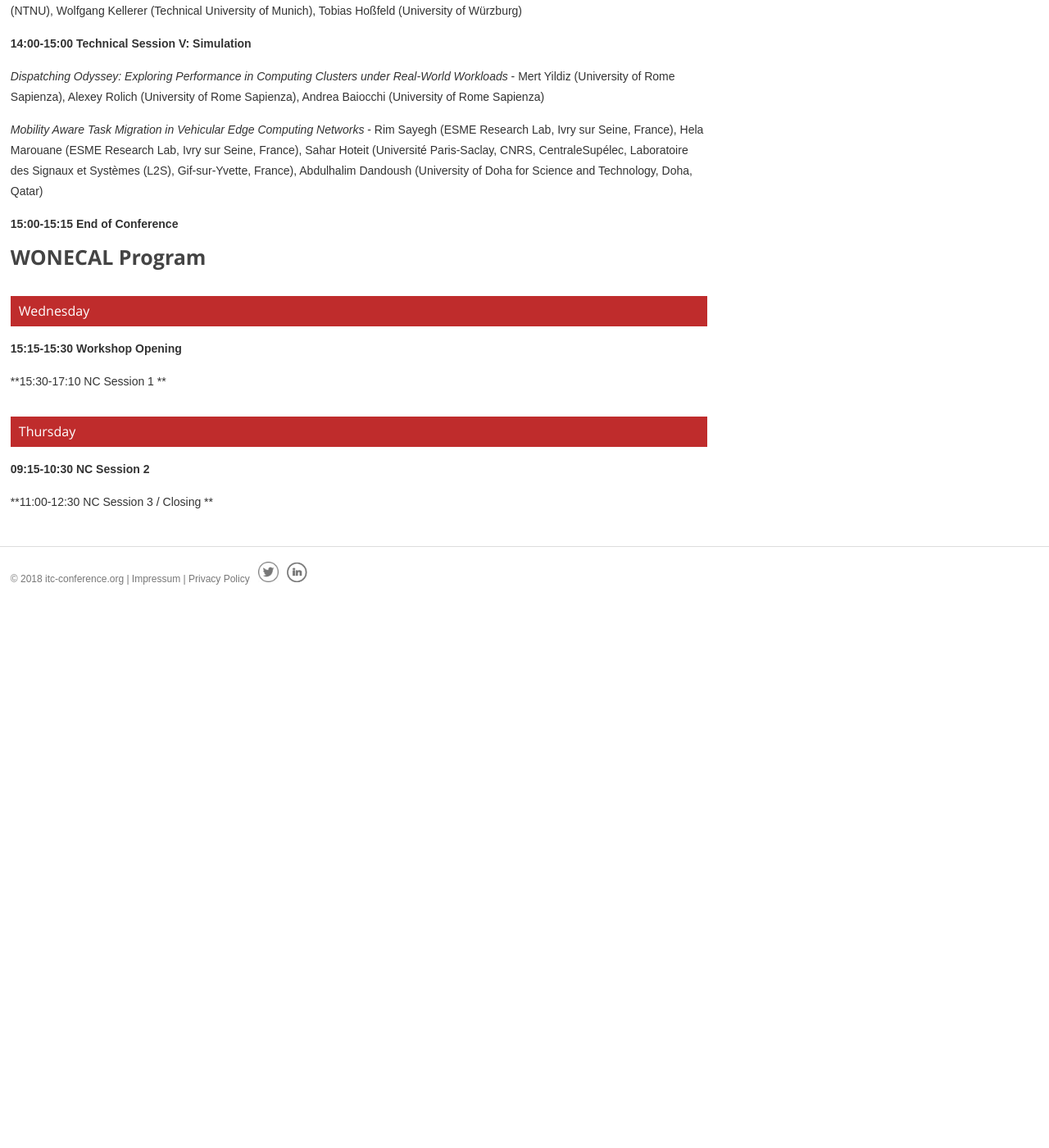
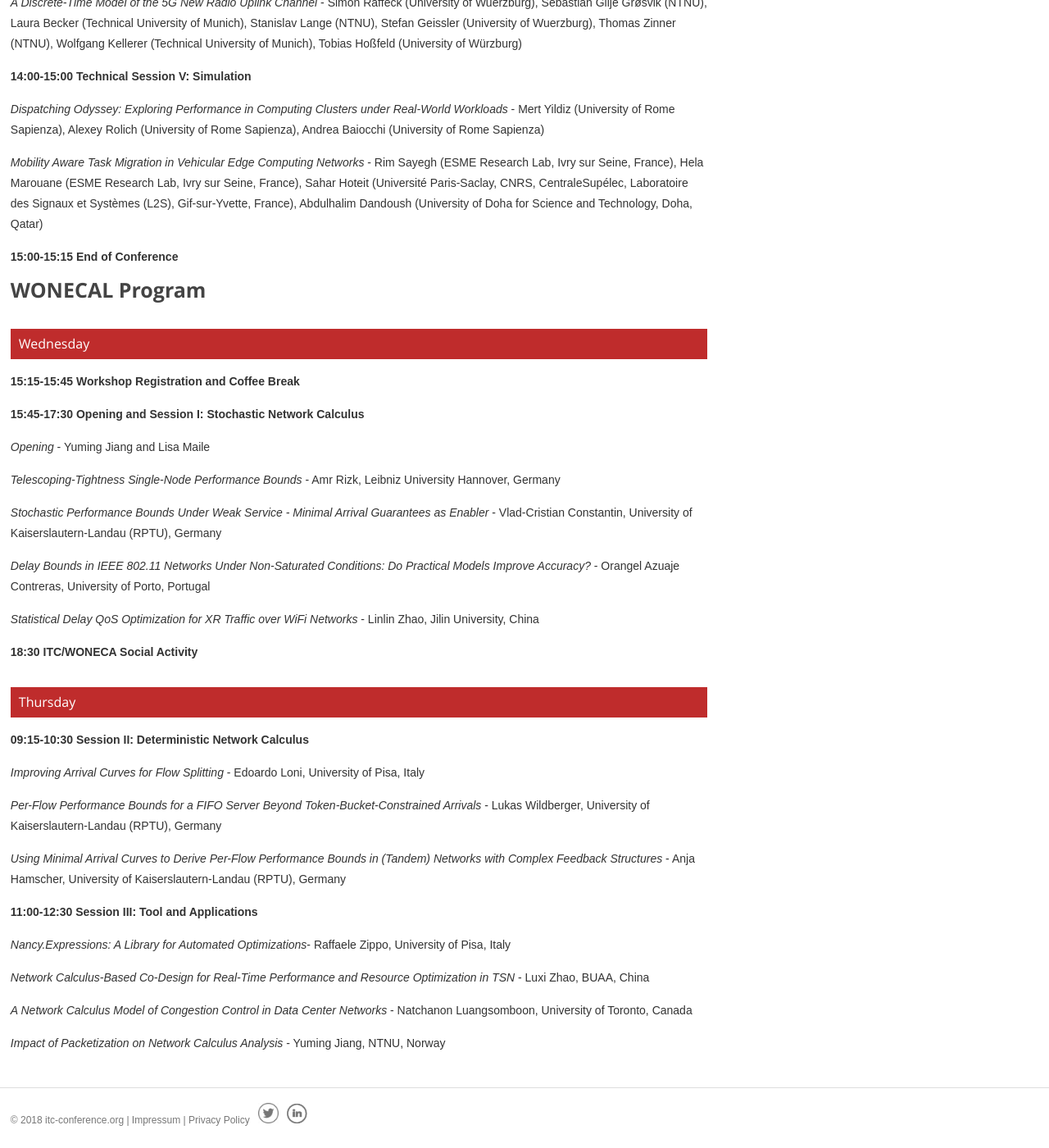
Before and after one commit to ohohlfeld/itc36, a Jekyll site: the page built from program.md, in a window 1280 px wide and 1400 px high, scrolled down 2432 px. Shown: the whole window at 82% size. Built offline with Jekyll 4.4.1, drawn with Linux system fonts in a browser that asks for light colours; before the commit the page ends 3172 px from its top, so only the background shows below that; some of the changed text lies outside the part shown.

Commit message:
update program.md

```diff
--- a/program.md
+++ b/program.md
@@ -51,6 +51,10 @@ _Continuous Integration for Networks Supporting Low-Latency Using Hybrid Network
 
 
 ## Wednesday
+
+**9:15-10:30 Keynote II**
+
+_Revolutionizing Datacenter Networks with Optical Circuit Switches and Self-Adjusting Topologies_ - Stefan Schmid (Technical University of Berlin, Germany)
 
 **11:00-12:30 Technical Session IV: Optimization**
 
@@ -72,12 +76,40 @@ _Mobility Aware Task Migration in Vehicular Edge Computing Networks_ - Rim Sayeg
 
 ## Wednesday
 
-**15:15-15:30 Workshop Opening**
+**15:15-15:45 Workshop Registration and Coffee Break**
 
-**15:30-17:10 NC Session 1  **
+**15:45-17:30 Opening and Session I: Stochastic Network Calculus**
+
+_Opening_ - Yuming Jiang and Lisa Maile
+
+_Telescoping-Tightness Single-Node Performance Bounds_ - Amr Rizk, Leibniz University Hannover, Germany
+
+_Stochastic Performance Bounds Under Weak Service - Minimal Arrival Guarantees as Enabler_ - Vlad-Cristian Constantin, University of Kaiserslautern-Landau (RPTU), Germany
+
+_Delay Bounds in IEEE 802.11 Networks Under Non-Saturated Conditions: Do Practical Models Improve Accuracy?_ - Orangel Azuaje Contreras, University of Porto, Portugal
+
+_Statistical Delay QoS Optimization for XR Traffic over WiFi Networks_ - Linlin Zhao, Jilin University, China
+
+**18:30 ITC/WONECA Social Activity**
+
 
 ## Thursday
 
-**09:15-10:30 NC Session 2**
+**09:15-10:30 Session II: Deterministic Network Calculus**
 
-**11:00-12:30 NC Session 3 / Closing **
+_Improving Arrival Curves for Flow Splitting_ - Edoardo Loni, University of Pisa, Italy
+
+_Per-Flow Performance Bounds for a FIFO Server Beyond Token-Bucket-Constrained Arrivals_ - Lukas Wildberger, University of Kaiserslautern-Landau (RPTU), Germany
+
+_Using Minimal Arrival Curves to Derive Per-Flow Performance Bounds in (Tandem) Networks with Complex Feedback Structures_ - Anja Hamscher, University of Kaiserslautern-Landau (RPTU), Germany
+
+
+**11:00-12:30 Session III: Tool and Applications**
+
+_Nancy.Expressions: A Library for Automated Optimizations_- Raffaele Zippo, University of Pisa, Italy
+
+_Network Calculus-Based Co-Design for Real-Time Performance and Resource Optimization in TSN_ - Luxi Zhao, BUAA, China
+
+_A Network Calculus Model of Congestion Control in Data Center Networks_ - Natchanon Luangsomboon, University of Toronto, Canada
+
+_Impact of Packetization on Network Calculus Analysis_ - Yuming Jiang, NTNU, Norway
```
Also changed, not shown: other parts of program.md (+2 -2 lines), assets/images/DeepMedhi.jpg (added).
